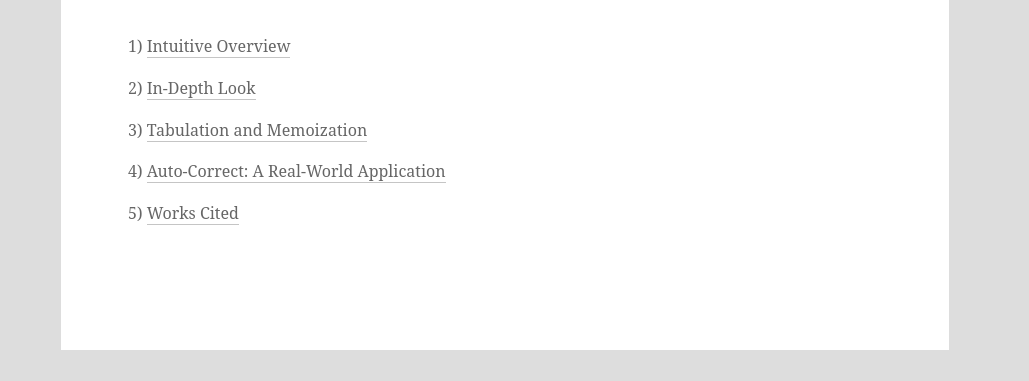
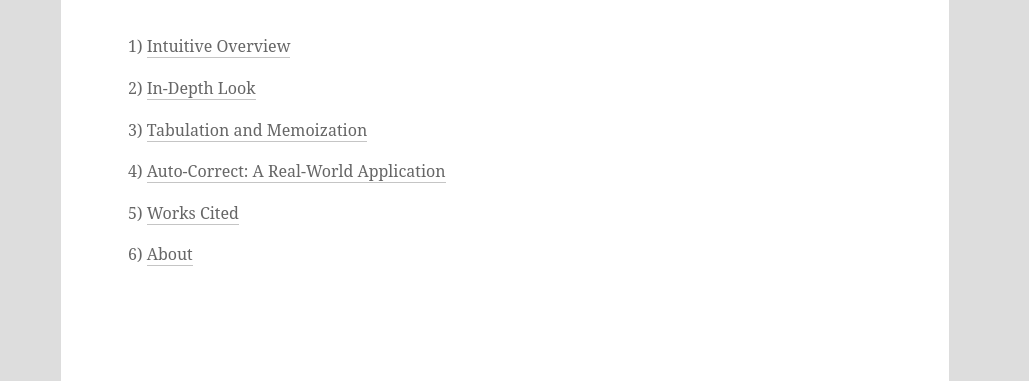
Before and after one commit to Awjin/algos-js1, a plain HTML site: page index.html in a window 1280 px wide. Shown: the part 386-767 px from the top of the page, without its empty margins (128-1157 px from the left). Drawn offline with Linux system fonts and the light colour scheme; a web font is replaced by a local one.

Commit message:
adding link to About to Table of Contents

```diff
--- a/index.html
+++ b/index.html
@@ -21,6 +21,7 @@
       <p>3) <a href="dp/tab-memo.html">Tabulation and Memoization</a></p>
       <p>4) <a href="dp/auto-correct.html">Auto-Correct: A Real-World Application</a></p>
       <p>5) <a href="dp/works-cited.html">Works Cited</a></p>
+      <p>6) <a href="about/index.html">About</a></p>
     </article>
 
     <a href="about">
```
